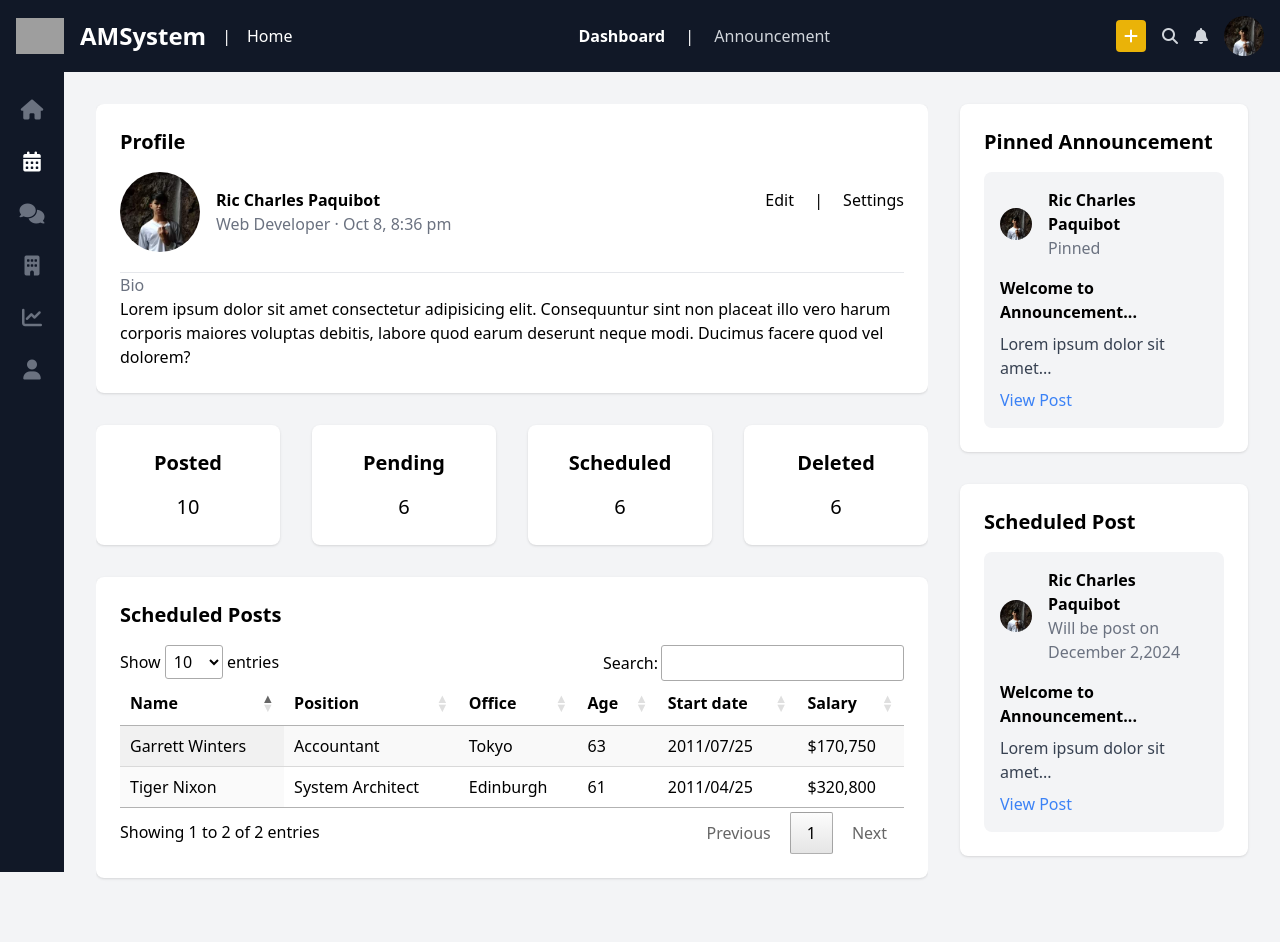
After one commit to ric2thiss/announcement-management-system-v2, a PHP site: page /announcement-management-system/Views/active.php in a window 1280 px wide. The commit adds this page. Run offline with PHP 8.4, Linux system fonts and the light colour scheme; some libraries are stand-ins or nearby versions; grey boxes are pictures that could not be loaded.

Commit message:
Currently adding category pages

```diff
--- /dev/null
+++ b/Views/active.php
@@ -0,0 +1,204 @@
+<!DOCTYPE html>
+<html lang="en">
+<head>
+    <meta charset="UTF-8">
+    <meta name="viewport" content="width=device-width, initial-scale=1.0">
+    <title>Announcement Management System</title>
+    <!-- Include Tailwind CSS -->
+    <script src="https://cdn.tailwindcss.com"></script>
+    <!-- Font Awesome for Icons -->
+    <link rel="stylesheet" href="https://cdnjs.cloudflare.com/ajax/libs/font-awesome/6.4.2/css/all.min.css">
+
+    <!-- Quiljs -->
+    <!-- Include stylesheet -->
+    <!-- table -->
+    <link rel="stylesheet" href="https://cdn.datatables.net/1.13.3/css/jquery.dataTables.min.css">
+
+</head>
+<body class="bg-gray-100">
+    <!-- Header (Sticky) -->
+    <header class="bg-gray-900 text-white p-4 flex justify-between items-center sticky top-0 z-50">
+        <div class="flex items-center space-x-4">
+            <!-- Logo and Title -->
+            <img src="./assets/ams-logo.svg" alt="CSUCC logo" class="w-12">
+            <h1 class="text-2xl font-bold">AMSystem</h1>
+            <span class="mx-4">|</span>
+            <p>Home</p>
+        </div>
+        <nav class="space-x-4">
+            <a href="#" class="text-white font-bold">Dashboard</a>
+            <span class="mx-4">|</span>
+            <a href="#" class="text-gray-300 hover:text-white">Announcement</a>
+        </nav>
+        <div class="flex items-center space-x-4">
+            <button class="bg-yellow-500 px-2 py-1 rounded">
+                <i class="fa-solid fa-plus"></i>
+            </button>
+            <button class="text-gray-300"><i class="fa-solid fa-magnifying-glass"></i></button>
+            <button class="text-gray-300"><i class="fa-solid fa-bell"></i></button>
+            <img src="./assets/profile.jpg" alt="Profile" class="w-10 h-10 rounded-full">
+        </div>
+    </header>
+
+    <!-- Main Section -->
+    <main class="flex">
+        <!-- Sidebar (Sticky) -->
+        <aside class="w-16 bg-gray-900 text-white flex flex-col items-center space-y-6 py-6 sticky top-14 h-screen">
+            <a href="home.html" class="text-gray-500"><i class="fa-solid fa-house text-xl"></i></a>
+            <a href="calendar.html" class="text-white"><i class="fa-solid fa-calendar-days text-xl"></i></a>
+            <a href="#" class="text-gray-500"><i class="fa-solid fa-comments text-xl"></i></a>
+            <a href="department.html" class="text-gray-500"><i class="fa-solid fa-building text-xl"></i></a>
+            <a href="#" class="text-gray-500"><i class="fa-solid fa-chart-line text-xl"></i></a>
+            <a href="dashboard.html" class="text-gray-500"><i class="fa-solid fa-user text-xl"></i></a>
+        </aside>
+
+        <!-- Main Content -->
+        <section class="flex-1 p-8 flex space-x-8">
+            <!-- Announcement Feed Section (Scrollable) -->
+            <!-- h-[calc(100vh-10rem)] -->
+            <div class="flex-1 overflow-y-auto h-100vh">
+
+                <!-- Account Profile -->
+                <div class="bg-white p-6 rounded-lg shadow mb-8">
+                    <h2 class="text-xl font-bold mb-4">Profile</h2>
+                    <div class="flex items-center space-x-4 ">
+                        <img src="./assets/profile.jpg" alt="Profile" class="w-20 h-20 rounded-full">
+                        <div class="flex justify-between size-full">
+                            <div>
+                                <h3 class="font-bold">Ric Charles Paquibot</h3>
+                                <p class="text-gray-500">Web Developer · Oct 8, 8:36 pm</p>
+                            </div>
+                            <div>
+                                <a href="">Edit</a>
+                                <span class="mx-4"> | </span>
+                                <a href="">Settings</a>
+                            </div>
+                        </div>
+                    </div>
+                    <hr class="mt-5">
+                    <div>
+                        <p class="text-gray-500">Bio</p>
+                        Lorem ipsum dolor sit amet consectetur adipisicing elit. Consequuntur sint non placeat illo vero harum corporis maiores voluptas debitis, labore quod earum deserunt neque modi. Ducimus facere quod vel dolorem?
+                    </div>
+                </div>
+                <!-- Dashboard feature -->
+                 <div class="rounded-lg flex space-x-8">
+                    <!-- Total Posts -->
+                    <div class="bg-white p-6 rounded-lg flex-1 shadow mb-8">
+                        <h2 class="text-xl text-center font-bold mb-4">Posted</h2>
+                        <p class="text-center text-xl">10</p>
+                    </div>
+                    <!-- Pending Posts -->
+                    <div class="bg-white p-6 rounded-lg shadow flex-1 mb-8">
+                        <h2 class="text-xl text-center font-bold mb-4">Pending</h2>
+                        <p class="text-center text-xl">6</p>
+                    </div>
+                    <!-- Scheduled Posts -->
+                    <div class="bg-white p-6 rounded-lg flex-1 shadow mb-8">
+                        <h2 class="text-xl text-center font-bold mb-4">Scheduled</h2>
+                        <p class="text-center text-xl">6</p>
+                    </div>
+                    <!-- DisApproved -->
+                    <div class="bg-white p-6 rounded-lg flex-1 shadow mb-8">
+                        <h2 class="text-xl text-center font-bold mb-4">Deleted</h2>
+                        <p class="text-center text-xl">6</p>
+                    </div>
+                 </div>
+                 <!-- Calendar -->
+                 <div class="bg-white p-6 rounded-lg shadow mb-8">
+                    <h2 class="text-xl font-bold mb-4">Scheduled Posts</h2>
+                    <table id="myTable" class="display">
+                        <thead>
+                            <tr>
+                                <th>Name</th>
+                                <th>Position</th>
+                                <th>Office</th>
+                                <th>Age</th>
+                                <th>Start date</th>
+                                <th>Salary</th>
+                            </tr>
+                        </thead>
+                        <tbody>
+                            <tr>
+                                <td>Tiger Nixon</td>
+                                <td>System Architect</td>
+                                <td>Edinburgh</td>
+                                <td>61</td>
+                                <td>2011/04/25</td>
+                                <td>$320,800</td>
+                            </tr>
+                            <tr>
+                                <td>Garrett Winters</td>
+                                <td>Accountant</td>
+                                <td>Tokyo</td>
+                                <td>63</td>
+                                <td>2011/07/25</td>
+                                <td>$170,750</td>
+                            </tr>
+                        </tbody>
+                    </table>
+                </div>
+                <!-- Create Announcement -->
+
+            </div>
+
+            <!-- Pinned Announcement Section (Sticky) -->
+            <div class="w-1/4">
+                <div class="sticky top-24">
+                    <div class="bg-white p-6 rounded-lg mb-8 shadow">
+                        <h2 class="text-xl font-bold mb-4">Pinned Announcement</h2>
+                        <div class="space-y-4">
+                            <!-- Example of Pinned Announcement -->
+                            <div class="bg-gray-100 p-4 rounded-lg">
+                                <div class="flex items-center space-x-4">
+                                    <img src="./assets/profile.jpg" alt="Profile" class="w-8 h-8 rounded-full">
+                                    <div>
+                                        <h3 class="font-bold">Ric Charles Paquibot</h3>
+                                        <span class="text-gray-500">Pinned</span>
+                                    </div>
+                                </div>
+                                <h4 class="font-bold mt-4">Welcome to Announcement...</h4>
+                                <p class="text-gray-700 mt-2">Lorem ipsum dolor sit amet...</p>
+                                <a href="#" class="text-blue-500 mt-2 inline-block">View Post</a>
+                            </div>
+                        </div>
+                    </div>
+                    <!-- Scheduled Post Section -->
+                    <div class="bg-white p-6 rounded-lg shadow">
+                        <h2 class="text-xl font-bold mb-4">Scheduled Post</h2>
+                        <div class="space-y-4">
+                            <!-- Example of Pinned Announcement -->
+                            <div class="bg-gray-100 p-4 rounded-lg">
+                                <div class="flex items-center space-x-4">
+                                    <img src="./assets/profile.jpg" alt="Profile" class="w-8 h-8 rounded-full">
+                                    <div>
+                                        <h3 class="font-bold">Ric Charles Paquibot</h3>
+                                        <span class="text-gray-500">Will be post on December 2,2024</span>
+                                    </div>
+                                </div>
+                                <h4 class="font-bold mt-4">Welcome to Announcement...</h4>
+                                <p class="text-gray-700 mt-2">Lorem ipsum dolor sit amet...</p>
+                                <a href="#" class="text-blue-500 mt-2 inline-block">View Post</a>
+                            </div>
+                        </div>
+                    </div>
+                </div>
+
+            </div>
+        </section>
+    </main>
+
+    <script src="https://code.jquery.com/jquery-3.6.0.min.js"></script>
+    <script src="https://cdn.datatables.net/1.13.3/js/jquery.dataTables.min.js"></script>
+    <!-- Initialize Quill editor -->
+    <script>
+        // Annopuncement lists
+        $(document).ready(function() {
+            $('#myTable').DataTable();
+        });
+
+
+
+    </script>
+</body>
+</html>
--- a/Views/dashboard.php
+++ b/Views/dashboard.php
@@ -230,7 +230,7 @@
                                 All Announcement <span><?=count($getCategories)?></span>
                             </p>
                             <?php foreach($getCategories as $category): ?>
-                                <a href="<?=$category["category_id"]?>"><p class="p-2 hover:bg-gray-100 p-4 rounded-lg flex justify-between"><?=$category["category_name"]?></p></a>
+                                <a href="./category/<?=$category["category_name"]?>"><p class="p-2 hover:bg-gray-100 p-4 rounded-lg flex justify-between"><?=$category["category_name"]?></p></a>
                             <?php endforeach; ?>
                         </div>
                     </div>
--- a/Views/edit-profile.php
+++ b/Views/edit-profile.php
@@ -144,7 +144,7 @@
                             <button type="submit" class="bg-blue-500 hover:bg-blue-700 text-white font-bold py-2 px-4 rounded">
                                 Save Changes
                             </button>
-                            <button type="button" class="bg-red-500 hover:bg-red-700 text-white font-bold py-2 px-4 rounded">
+                            <button type="button" href="./edit-profile" class="bg-red-500 hover:bg-red-700 text-white font-bold py-2 px-4 rounded">
                                 Cancel
                             </button>
                         </div>
```
Also changed, not shown: Controller/CategorySectionController.php (+8 -0 lines), Model/UserModel.php (+7 -1 lines), index.php (+7 -1 lines).
